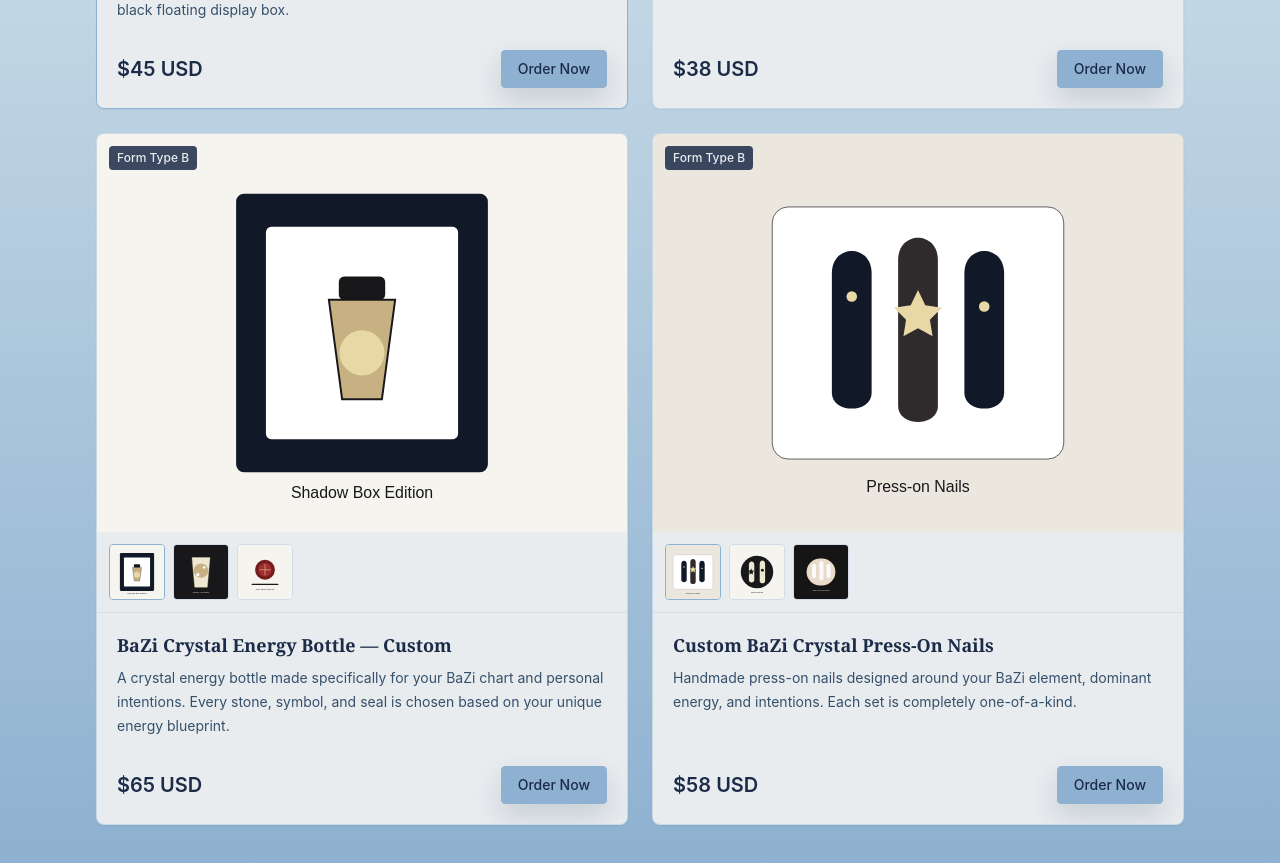
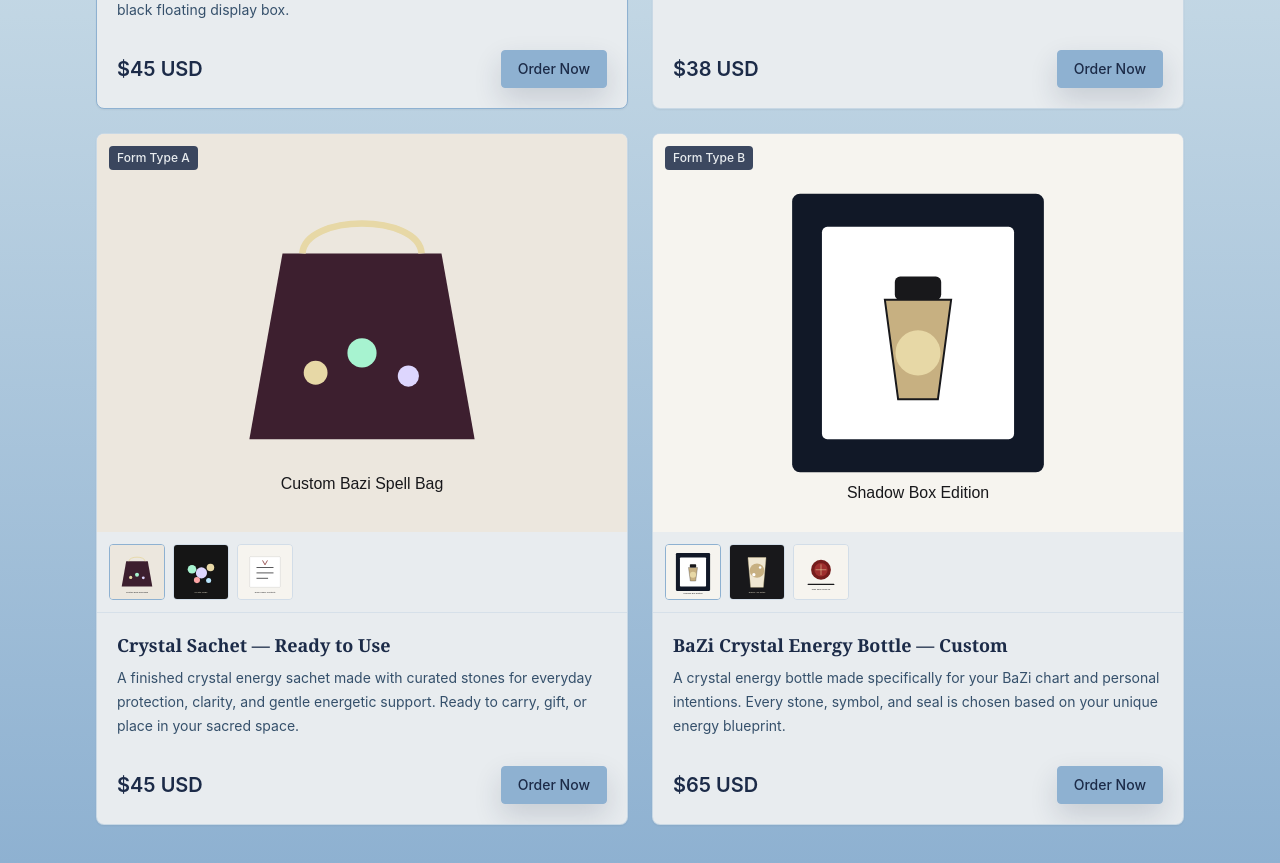
Before and after one commit to vesper-cosmic/vesper-cosmic, a Next.js app: page / in a window 1280 px wide. Shown: the part 860-1723 px from the top of the page. Built offline with nearby package versions, Linux system fonts and the light colour scheme.

Commit message:
Add ready-to-use crystal sachet product

```diff
--- a/data/products.js
+++ b/data/products.js
@@ -63,6 +63,28 @@ export const products = [
     requiresNailDetails: true,
     nailIntro:
       "This is a ready-made design. Share your size and style preferences and I'll match you with the best option from current stock.",
+    badge: null,
+  },
+  {
+    id: "crystal-sachet-ready",
+    slug: "crystal-sachet-ready",
+    name: "Crystal Sachet — Ready to Use",
+    section: "ready-to-ship",
+    formType: "A",
+    productKind: "Physical",
+    price: 45,
+    currency: "USD",
+    description:
+      "A finished crystal energy sachet made with curated stones for everyday protection, clarity, and gentle energetic support. Ready to carry, gift, or place in your sacred space.",
+    fulfillmentTime: "Ships within 3–5 business days",
+    images: [
+      "/images/bazi-spell-bag-1.svg",
+      "/images/bazi-spell-bag-2.svg",
+      "/images/bazi-spell-bag-3.svg",
+    ],
+    requiresBirthData: false,
+    requiresShipping: true,
+    requiresNailDetails: false,
     badge: null,
   },
   {
```
Also changed, not shown: lib/orderServer.js.
